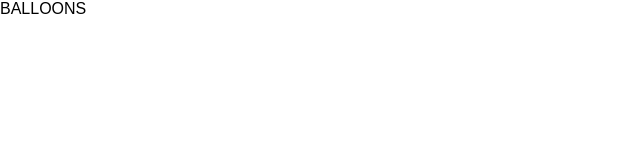
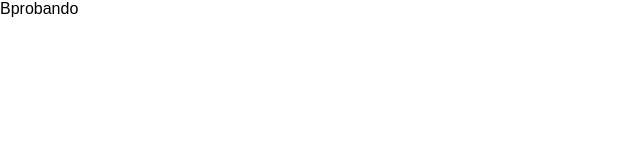
Before and after one commit to Adryisa/e-commerce-balloons, a React (Create React App) app in the folder frontend/: page / in a window 1280 px wide. Shown: the top 160 px of the page, without its empty margins (0-640 px from the left). Built offline with nearby package versions, Linux system fonts and the light colour scheme.

Commit message:
Starting over

```diff
--- a/frontend/src/App.tsx
+++ b/frontend/src/App.tsx
@@ -1,12 +1,10 @@
-import * as React from 'react';
 import './App.scss';
 
-// eslint-disable-next-line
 function App() {
   return (
     <div className="App">
       <header className="App-header">
-        BALLOONS
+        Bprobando
       </header>
     </div>
   );
```
Also changed, not shown: frontend/package.json (+2 -20 lines), frontend/.eslintrc.json (deleted), 2 other files (tests, documents, lock files or other folders).
